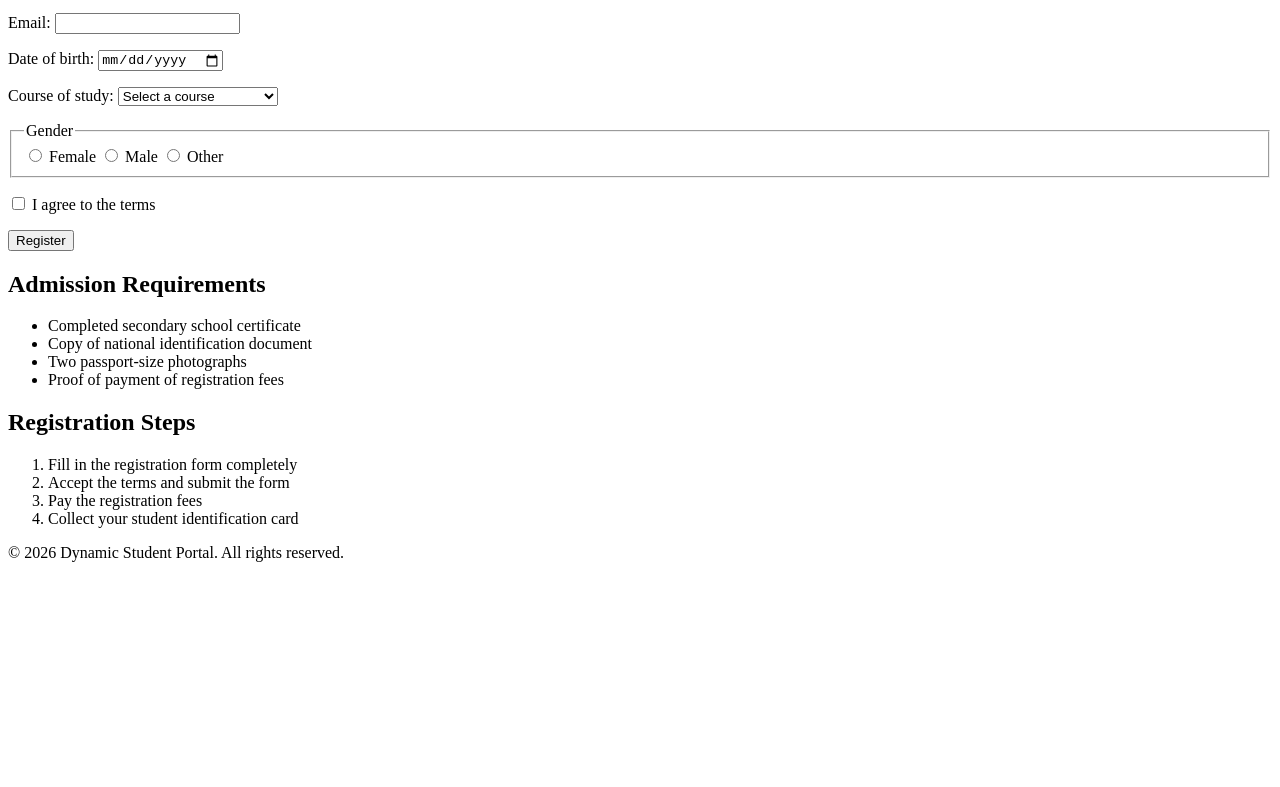
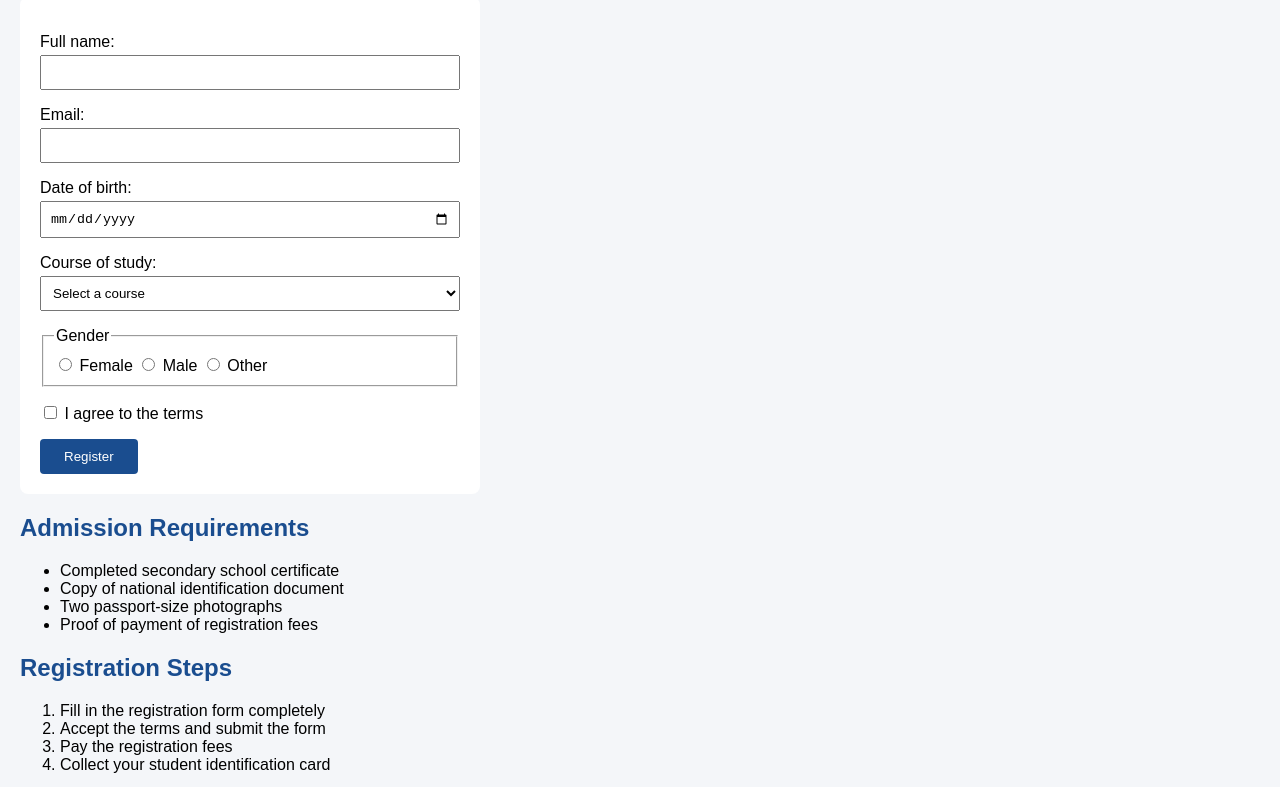
Before and after one commit to Wilberforce-web/dynamic-student-portal, a plain HTML site: page register.html in a window 1280 px wide. Shown: the part 189-976 px from the top of the page. Before the commit the page ends 800 px from the top, so only its background shows below. Drawn offline with Linux system fonts and the light colour scheme.

Commit message:
Add base CSS styling for homepage and form

```diff
--- a/register.html
+++ b/register.html
@@ -3,6 +3,7 @@
   <head>
     <meta charset="UTF-8" />
     <title>Register - Dynamic Student Portal</title>
+    <link rel="stylesheet" href="styles.css" />
   </head>
   <body>
     <header>
--- /dev/null
+++ b/styles.css
@@ -0,0 +1,42 @@
+body {
+  font-family: Arial, sans-serif;
+  background-color: #f4f6f9;
+  margin: 0;
+  padding: 20px;
+}
+h1,
+h2 {
+  color: #1a4d8f;
+}
+form {
+  background-color: #ffffff;
+  padding: 20px;
+  max-width: 420px;
+  border-radius: 8px;
+}
+input[type="text"],
+input[type="email"],
+input[type="date"],
+select {
+  display: block;
+  width: 100%;
+  box-sizing: border-box;
+  padding: 8px;
+  margin-top: 4px;
+  margin-bottom: 14px;
+}
+fieldset {
+  margin-bottom: 16px;
+  padding: 10px;
+}
+button {
+  background-color: #1a4d8f;
+  color: #ffffff;
+  padding: 10px 24px;
+  border: none;
+  border-radius: 4px;
+  cursor: pointer;
+}
+button:hover {
+  background-color: #0f3566;
+}
```
Also changed, not shown: index.html (+2 -1 lines), timetable.html (+1 -0 lines).
